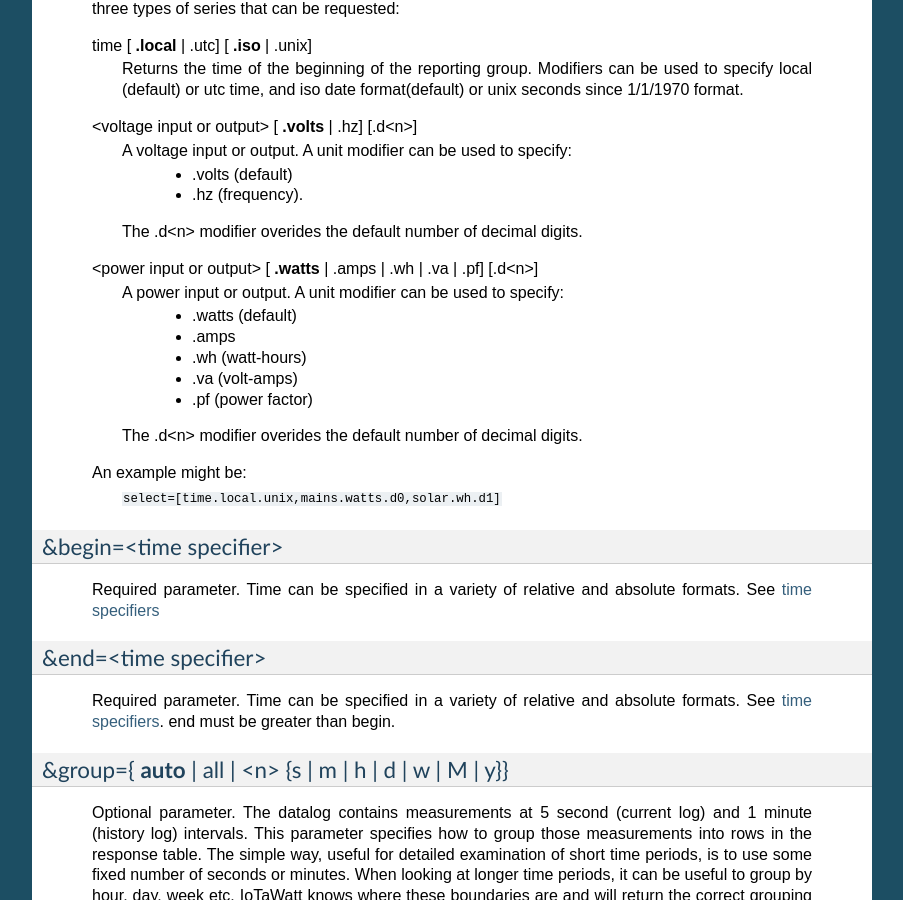
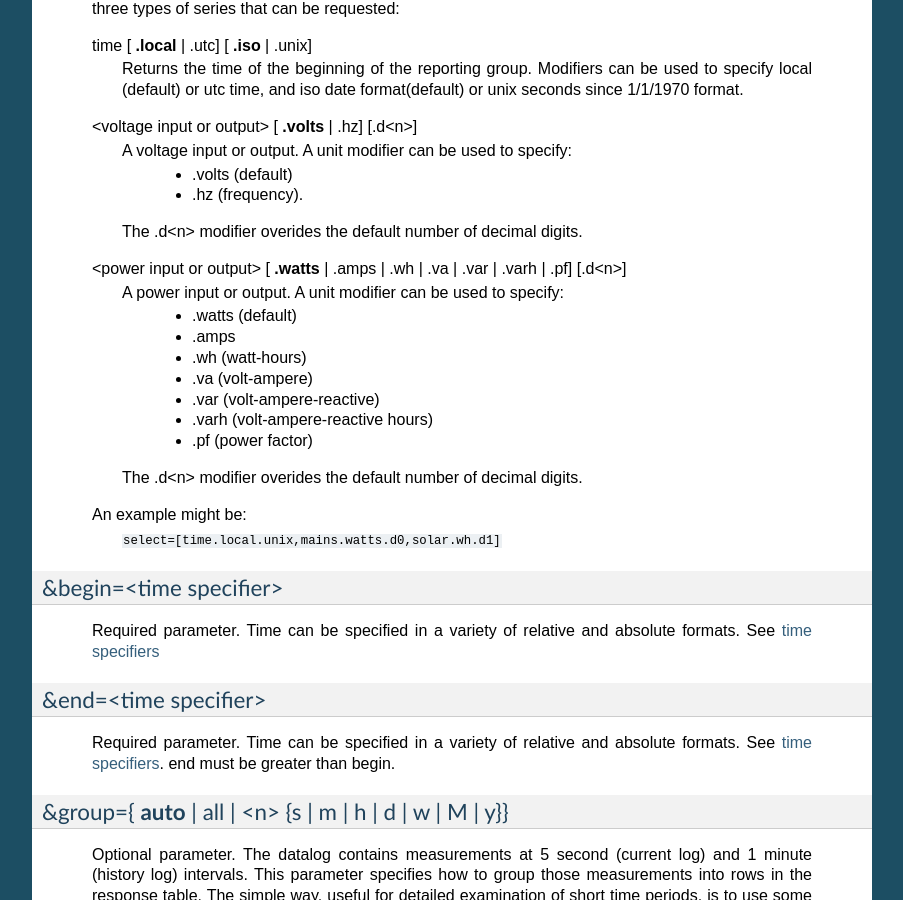
Before and after one commit to boblemaire/IoTaWatt, a Sphinx documentation site: the page built from Docs/query.rst, in a window 1280 px wide and 900 px high, scrolled down 1094 px. Shown: the whole window, without its empty margins (198-1101 px from the left). Built offline with Sphinx 7.4.7, drawn with Linux system fonts in a browser that asks for light colours; formulas are drawn with MathJax 3.

Commit message:
Update Query - add VAR and VARh

```diff
--- a/Docs/query.rst
+++ b/Docs/query.rst
@@ -72,12 +72,14 @@ select=[*series1* [, *series2* ...]]
 
         The .d<n> modifier overides the default number of decimal digits.
 
-    <power input or output> [ **.watts** | .amps | .wh | .va | .pf] [.d<n>]
+    <power input or output> [ **.watts** | .amps | .wh | .va | .var | .varh | .pf] [.d<n>]
         A power input or output. A unit modifier can be used to specify:
             * .watts (default)
             * .amps
             * .wh (watt-hours)
-            * .va (volt-amps)
+            * .va (volt-ampere)
+            * .var (volt-ampere-reactive)
+            * .varh (volt-ampere-reactive hours)
             * .pf (power factor)
 
         The .d<n> modifier overides the default number of decimal digits.
```
